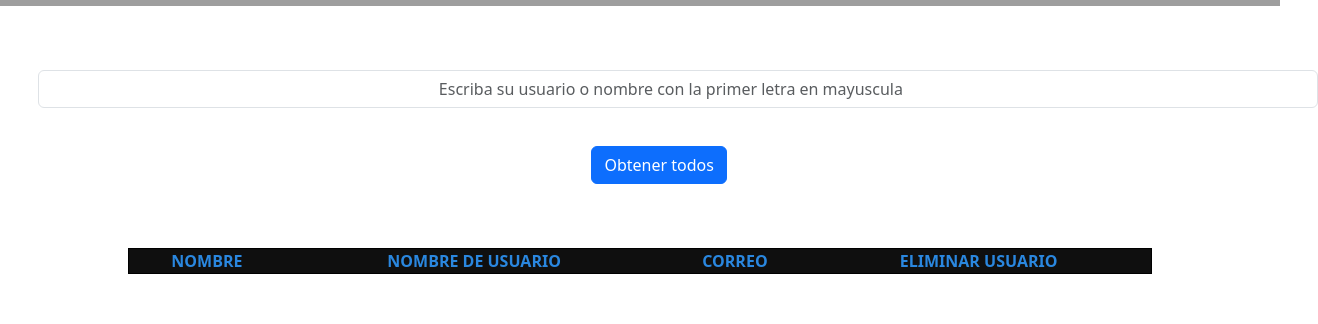
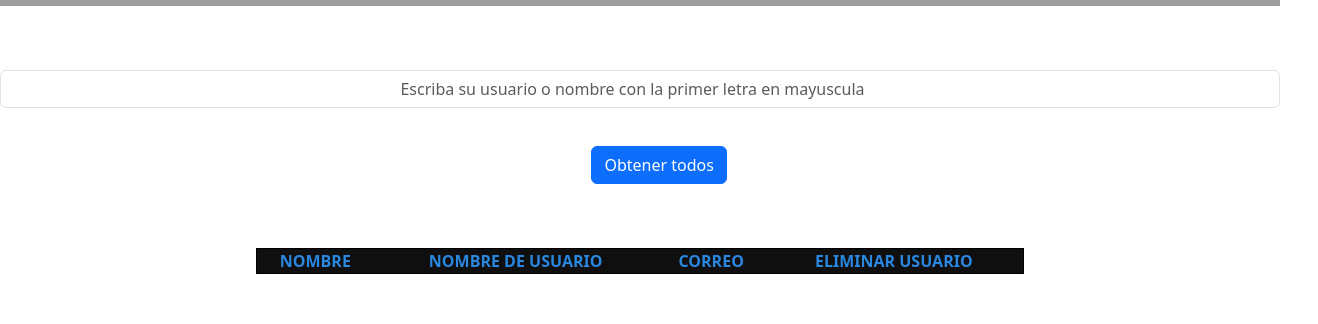
Before and after one commit to Lau38/usuariosweb, a React (Create React App) app: page / in a window 1280 px wide. Shown: the part 275-599 px from the top of the page, 1318 px wide, since content can reach past the window. Built offline with nearby package versions, Linux system fonts and the light colour scheme; grey boxes are pictures that could not be loaded.

Commit message:
Casi terminado

```diff
--- a/src/App.css
+++ b/src/App.css
@@ -1,7 +1,7 @@
 *{
   margin: 0;
   padding: 0;
-  text-align:center ;
+
 }
 
 
@@ -13,7 +13,7 @@
 
 
 .App-logo {
-  height: 40vmin;
+  height: 40vm;
   pointer-events: none;
 }
 
--- a/src/App.js
+++ b/src/App.js
@@ -9,9 +9,6 @@ import { Fragment } from 'react';
 
 
 function App() {
-
-
-
   return (
     <Fragment >
 
--- a/src/components/Footer.jsx
+++ b/src/components/Footer.jsx
@@ -22,7 +22,7 @@ const Footer = () =>{
                         </Col>
                     </Row>
 
-                           </div>
+             </div>
 
         </Fragment>
 
--- a/src/components/Main.jsx
+++ b/src/components/Main.jsx
@@ -7,18 +7,24 @@ import Button from 'react-bootstrap/Button';
 
 
 const Main = () =>{
+
+
 //Inicio el local Storage
 let usuariosEliminados=JSON.parse(localStorage.getItem('usuario'));
-if(!usuariosEliminados){
+if(!usuariosEliminados){ //Si no hay nada cargado
     usuariosEliminados=[]
 };
 
 
-// creamos un hook para consultar API
+// creamos un hook con una funcion
 //que voy a usarla para editar ese hook
 
 
 const [usuario,editar]= useState(usuariosEliminados);
+
+//Hook del buscador
+
+const[buscador,editarBuscador]= useState("");
 
 
 // Hook useEffect: Sirve para ejecutar alguna funcionalidad
@@ -31,7 +37,7 @@ useEffect(()=>{
         localStorage.setItem('usuario',JSON.stringify([]));
     }
 
-},[usuariosEliminados]
+},[usuariosEliminados] //variable que va a escuchar
 );
 
 
@@ -42,9 +48,6 @@ const  eliminar =  (id) =>{
 
 };
 
-//Hook del buscador
-
-const[buscador,editarBuscador]= useState("");
 
 
 
@@ -81,12 +84,8 @@ if(!buscador) // Si no inserta nada muestra el arreglo original
     )
 }
 
-
-
-
-
     return(
-        <Fragment >
+        <Fragment>
                  <h1>¡ BUSCATE EN LA LISTA DE USUARIOS !</h1>
 
                      <Form.Control className="buscador"
@@ -96,6 +95,7 @@ if(!buscador) // Si no inserta nada muestra el arreglo original
                         placeholder="Escriba su usuario o nombre con la primer letra en mayuscula"
 
                     />
+
                     <Button className="boton" onClick={()=>obtenerEliminados()}
                         variant="primary">Obtener todos</Button>
 
--- a/src/components/footer.css
+++ b/src/components/footer.css
@@ -1,7 +1,7 @@
 *{
     margin: 0;
     padding: 0;
-    text-align:center ;
+
 }
 
 
--- a/src/components/header.css
+++ b/src/components/header.css
@@ -1,7 +1,7 @@
 *{
     margin: 0;
     padding: 0;
-    text-align:center ;
+
 }
 
 
--- a/src/components/main.css
+++ b/src/components/main.css
@@ -1,7 +1,7 @@
 *{
     margin: 0;
     padding: 0;
-    text-align:center ;
+
 }
 
 h1{
@@ -25,7 +25,7 @@ h1{
 .tabla{
 
     background-color: rgb(233, 208, 208);
-    width: 80%;
+    width: 60%;
     margin: auto;
     border: solid 1px rgb(42, 135, 223);
 }
@@ -39,7 +39,8 @@ h1{
 .buscador{
     margin-top: 5%;
     margin-bottom: 3%;
-    margin-left: 3%;
+    background-color:aqua;
+
 }
 
 .boton{
```
Also changed, not shown: src/components/Header.jsx (indentation only). Lines whose indentation alone changed are shown as unchanged.
